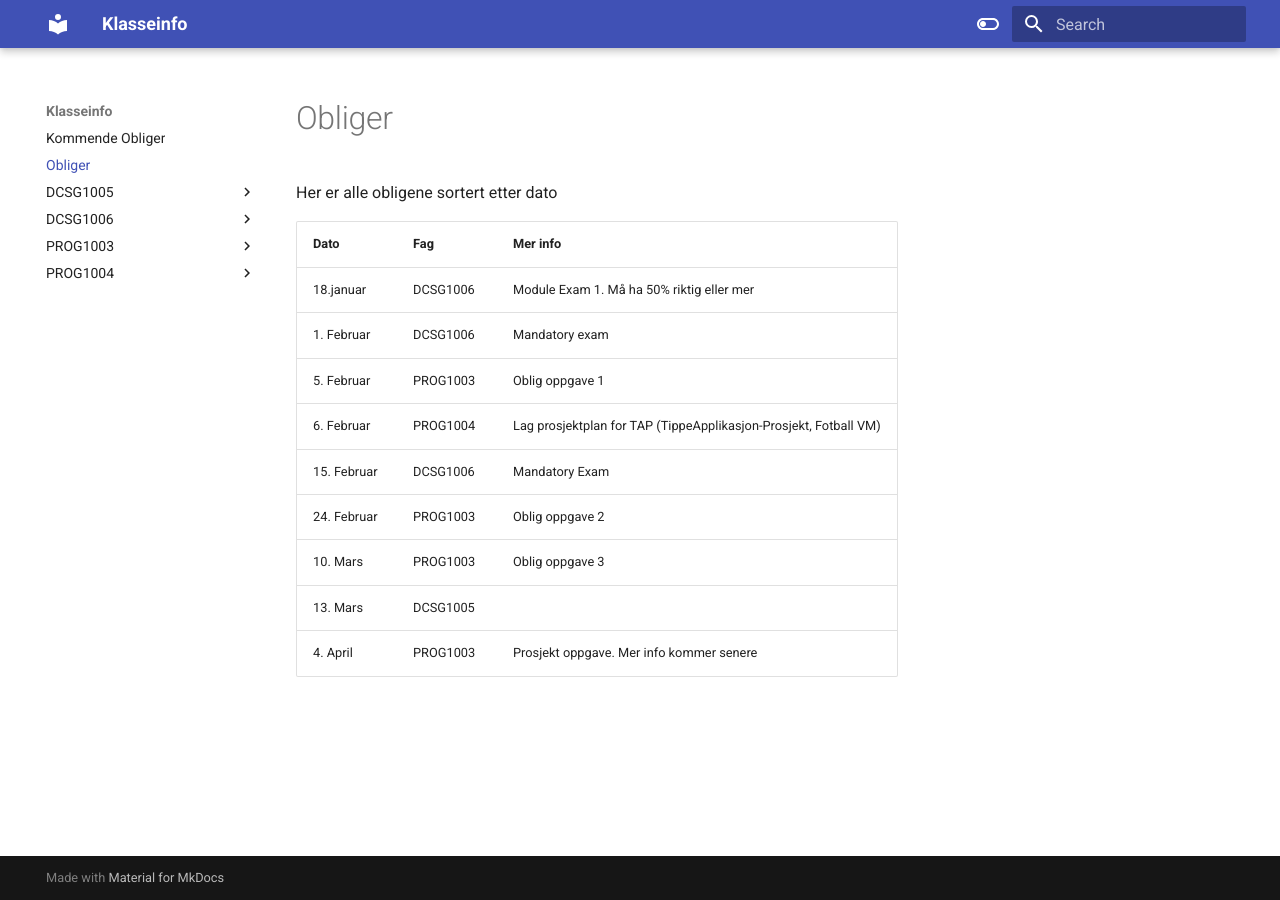
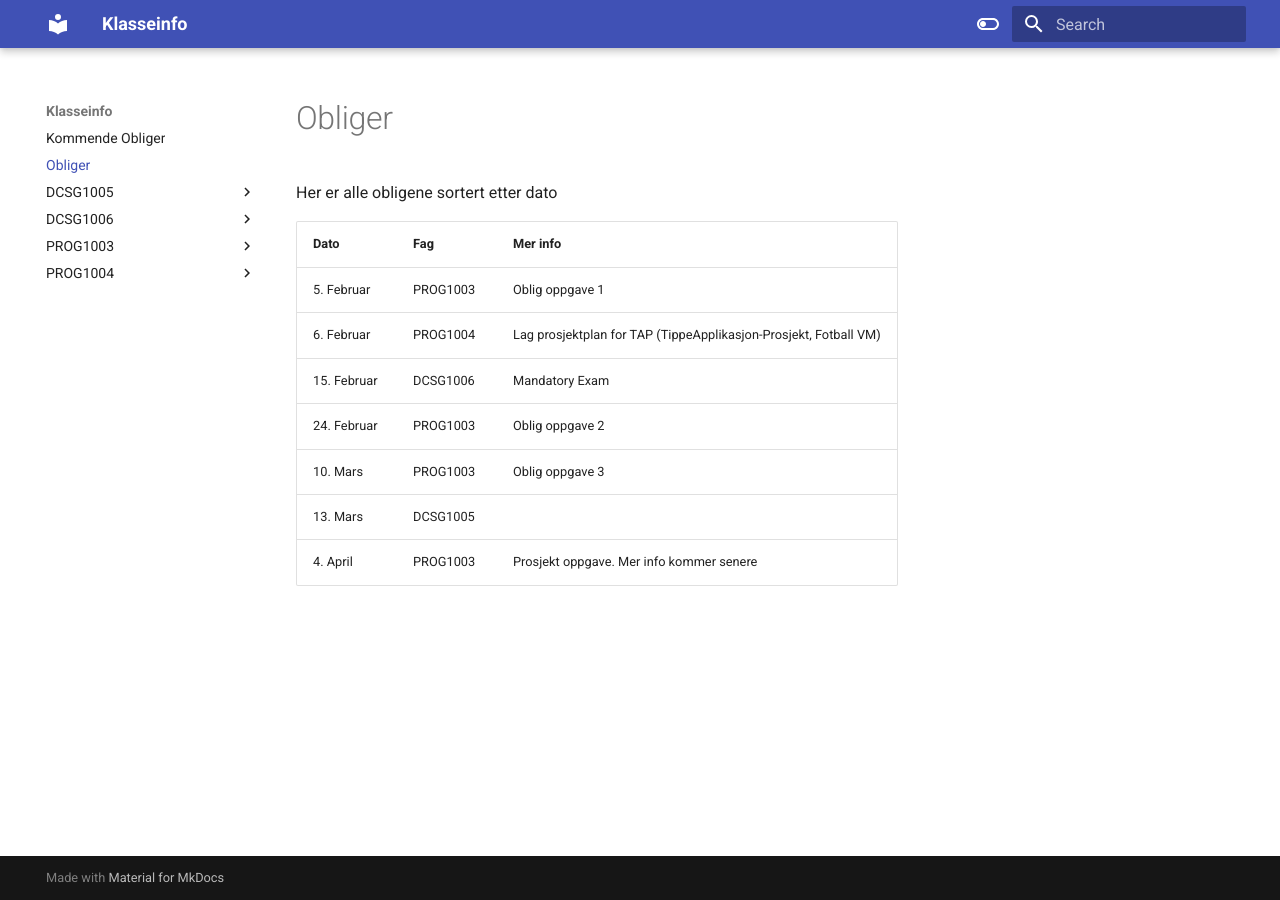
Before and after one commit to ProtoSparky/DIGSEC-Info-Board, an MkDocs documentation site: the page built from docs/obliger.md, in a window 1280 px wide. Built offline with MkDocs 1.6.1 and Material for MkDocs 9.7.7, drawn with Linux system fonts in a browser that asks for light colours.

Commit message:
update of oblig table

```diff
--- a/docs/obliger.md
+++ b/docs/obliger.md
@@ -2,8 +2,6 @@ Her er alle obligene sortert etter dato
 
 |Dato|Fag|Mer info|
 |---|---|---|
-|18.januar|DCSG1006|Module Exam 1. Må ha 50% riktig eller mer|
-|1. Februar|DCSG1006|Mandatory exam|
 |5. Februar|PROG1003|Oblig oppgave 1|
 |6. Februar|PROG1004|Lag prosjektplan for TAP (TippeApplikasjon-Prosjekt, Fotball VM)|
 |15. Februar|DCSG1006|Mandatory Exam|
```
Also changed, not shown: docs/index.md (+0 -1 lines).
